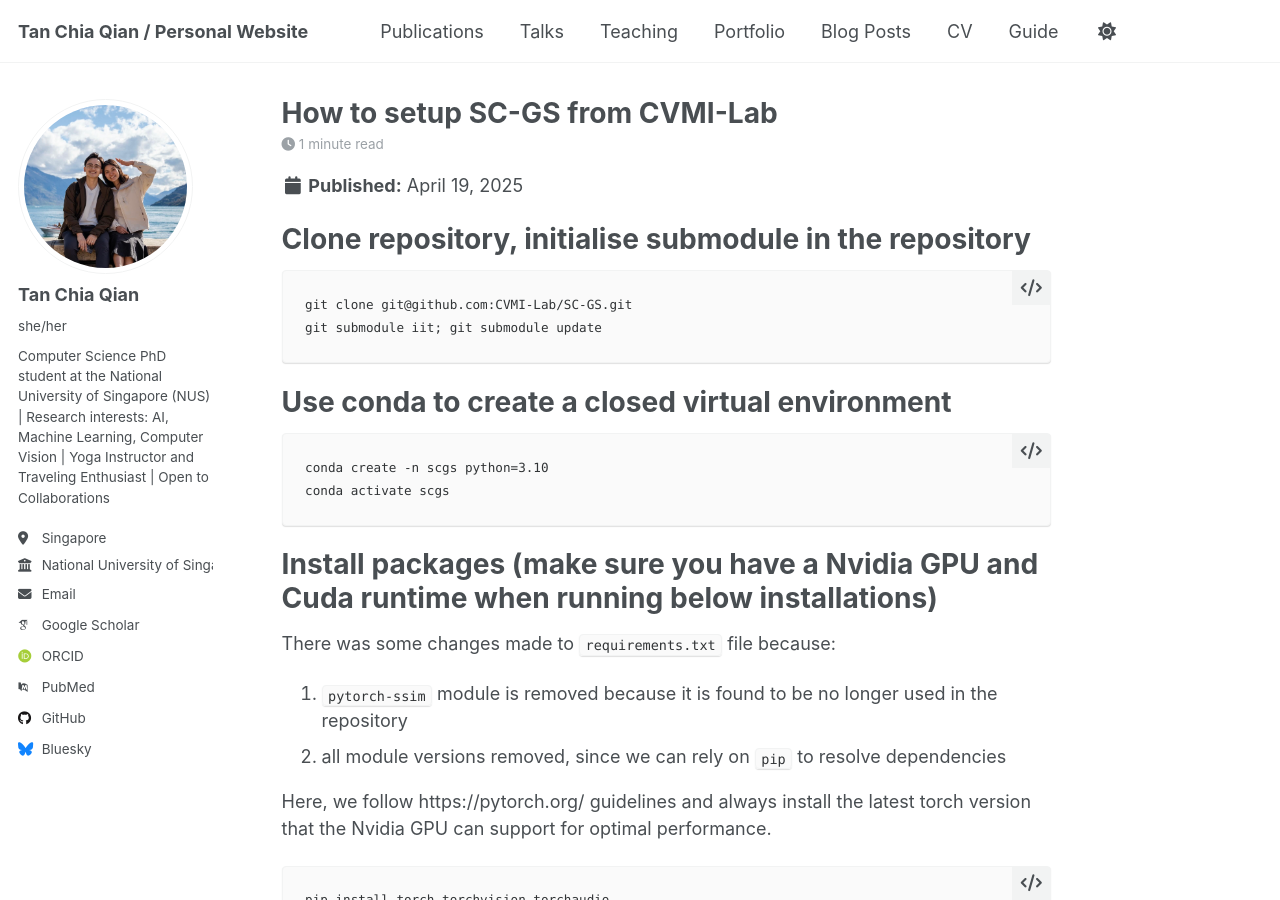
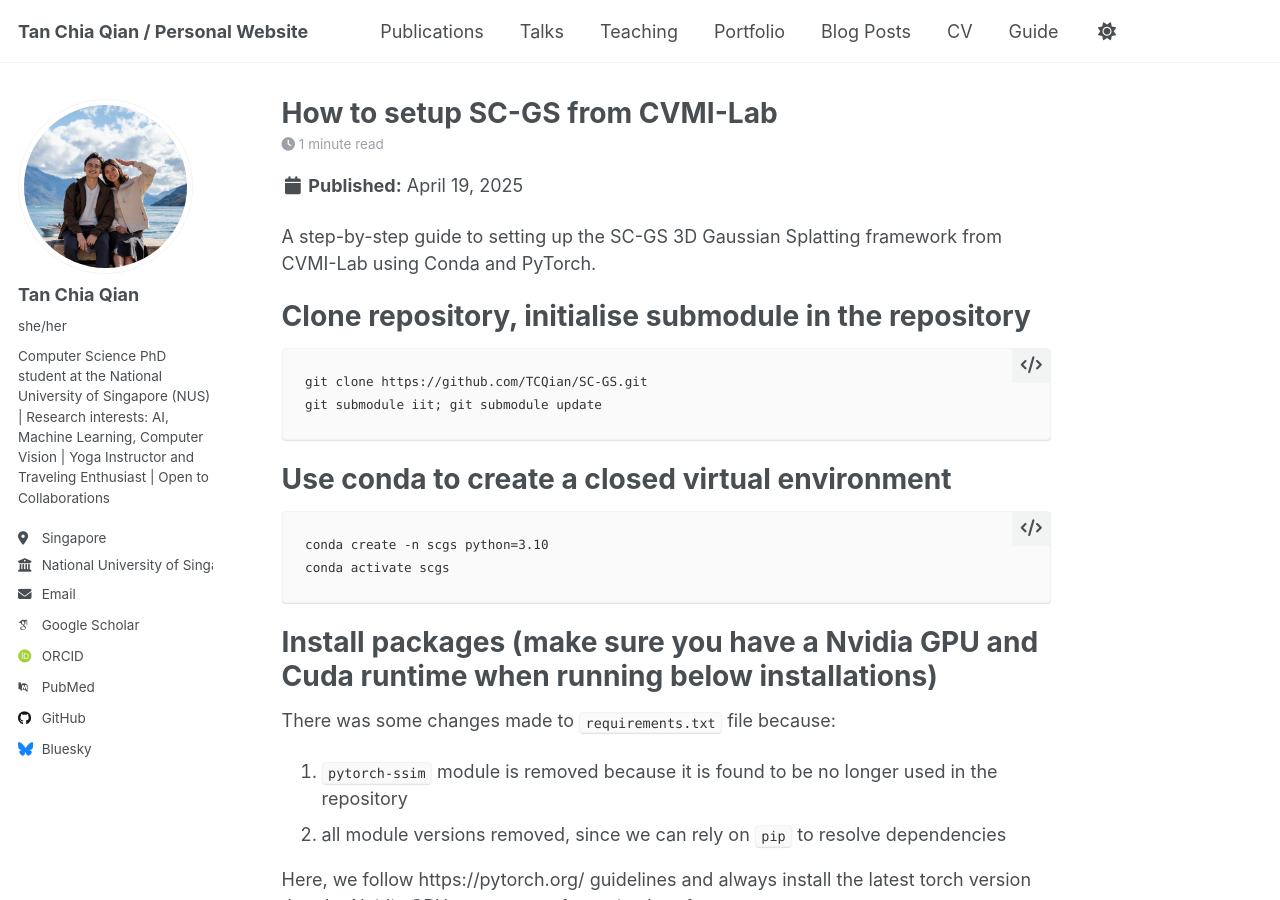
Before and after one commit to TCQian/tcqian.github.io, a Jekyll site: the page built from _posts/2012-08-14-blog-post-1.md, in a window 1280 px wide and 900 px high. Built offline with Jekyll 4.4.1, drawn with Linux system fonts in a browser that asks for light colours; some web fonts are replaced.

Commit message:
update post

````diff
--- a/_posts/2012-08-14-blog-post-1.md
+++ b/_posts/2012-08-14-blog-post-1.md
@@ -7,10 +7,12 @@ tags:
   - Computer Vision
 ---
 
+A step-by-step guide to setting up the SC-GS 3D Gaussian Splatting framework from CVMI-Lab using Conda and PyTorch.
+
 # Clone repository, initialise submodule in the repository
 
 ```
-git clone git@github.com:CVMI-Lab/SC-GS.git
+git clone https://github.com/TCQian/SC-GS.git
 git submodule iit; git submodule update
 ```
 
````
